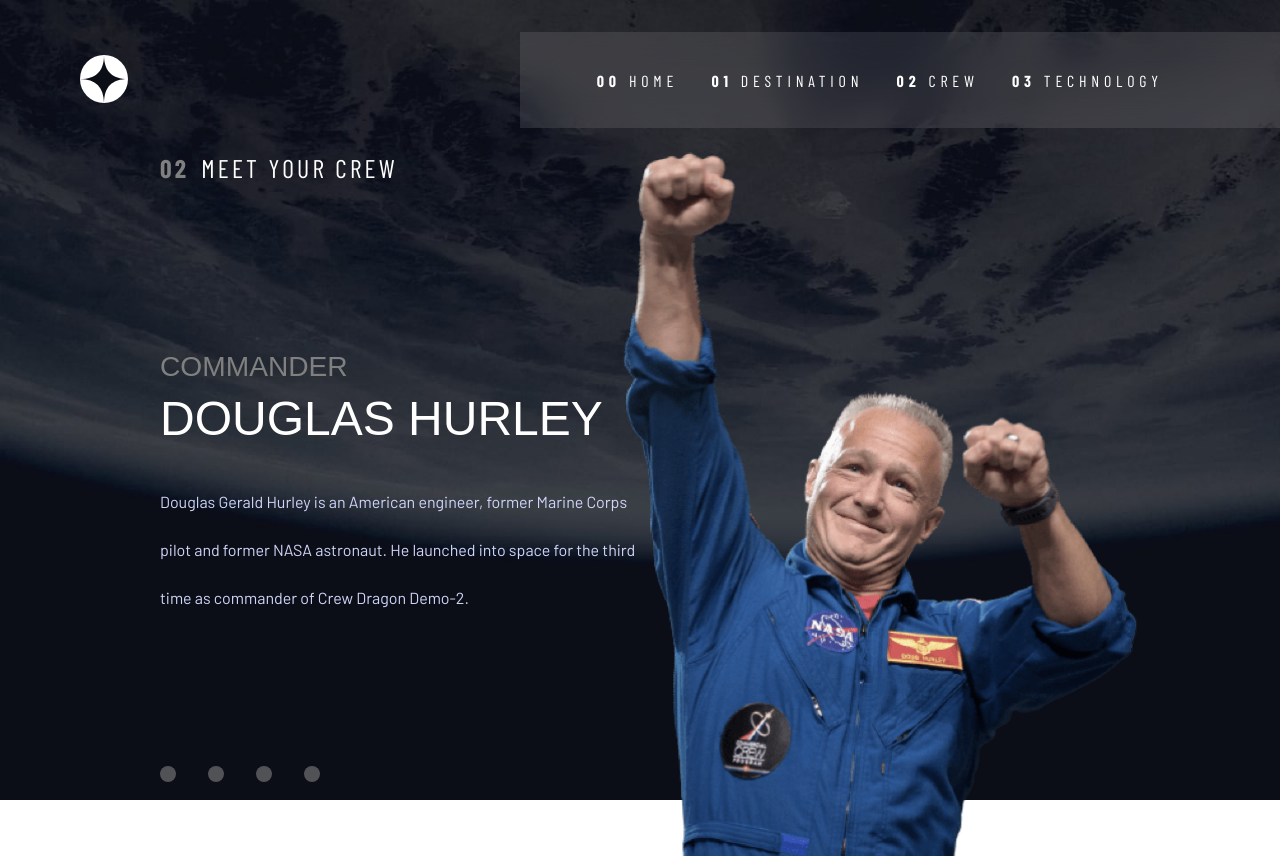
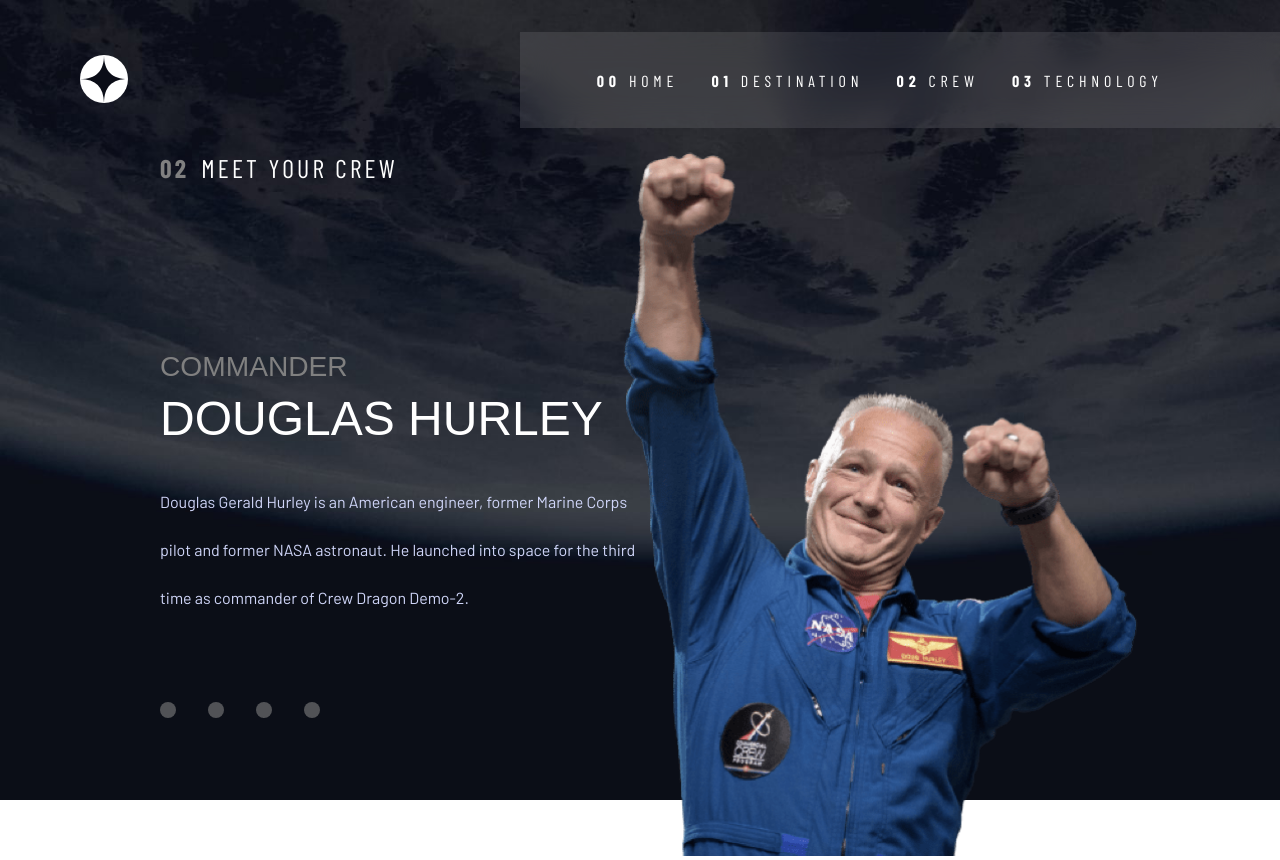
Before and after one commit to Dor-Elisha/Space-FrontEndMentor, an Angular app: page /Crew in a window 1280 px wide. Built offline with nearby package versions, Linux system fonts and the light colour scheme; a web font is replaced by a local one.

Commit message:
few changes

```diff
--- a/src/app/Pages/crew/crew.component.scss
+++ b/src/app/Pages/crew/crew.component.scss
@@ -134,7 +134,7 @@ $p-color: #D0D6F9;
                 .text-bio {
                     width: clamp(30rem, 35vw, 45rem);
                     text-align: start;
-                    min-height: 18rem;
+                    min-height: 28vh;
                     >p {
                         font-size: clamp(1rem, 1vw, 1.2rem);
                         line-height: 3rem;
--- a/src/app/Pages/technology/technology.component.scss
+++ b/src/app/Pages/technology/technology.component.scss
@@ -5,7 +5,8 @@ $btns-font : "Bellefair", sans-serif;
 $p-font : "Barlow", sans-serif;
 $text-clr: #D0D6F9;
 
-$break-2: "(min-width: 768px) and (max-width: 1023px)";
+// $break-1: "(max-width: 767px)";
+$break-2: "(max-width: 1023px)";
 $break-3: "(min-width:1024px)";
 
 @mixin normal-font() {
@@ -80,6 +81,7 @@ h3 {
             .text-subtitle {
                 font-family: $subtitle-font;
                 text-transform: uppercase;
+                white-space: nowrap;
             }
             .text-p {
                 font-family: $p-font; color: $text-clr;
@@ -89,7 +91,7 @@ h3 {
 }
 
 // media quary
-@media #{$break-2} {
+@media #{$break-2}  {
     .container {
         .title {
             margin-bottom: 2rem;
@@ -188,7 +190,6 @@ h3 {
                 }
                 .text-subtitle {
                     font-size: clamp(3rem, 4vw, 4rem);
-                    white-space: nowrap;
                 }
                 .text-p {
                     width: clamp(22rem, 90%, 60rem);
--- a/src/styles.scss
+++ b/src/styles.scss
@@ -1,4 +1,5 @@
 /* You can add global styles to this file, and also import other style files */
+@import url("./css-reset.scss");
 html {
     font-size: 16px;
 }
```
Also changed, not shown: src/css-reset.scss (added).
